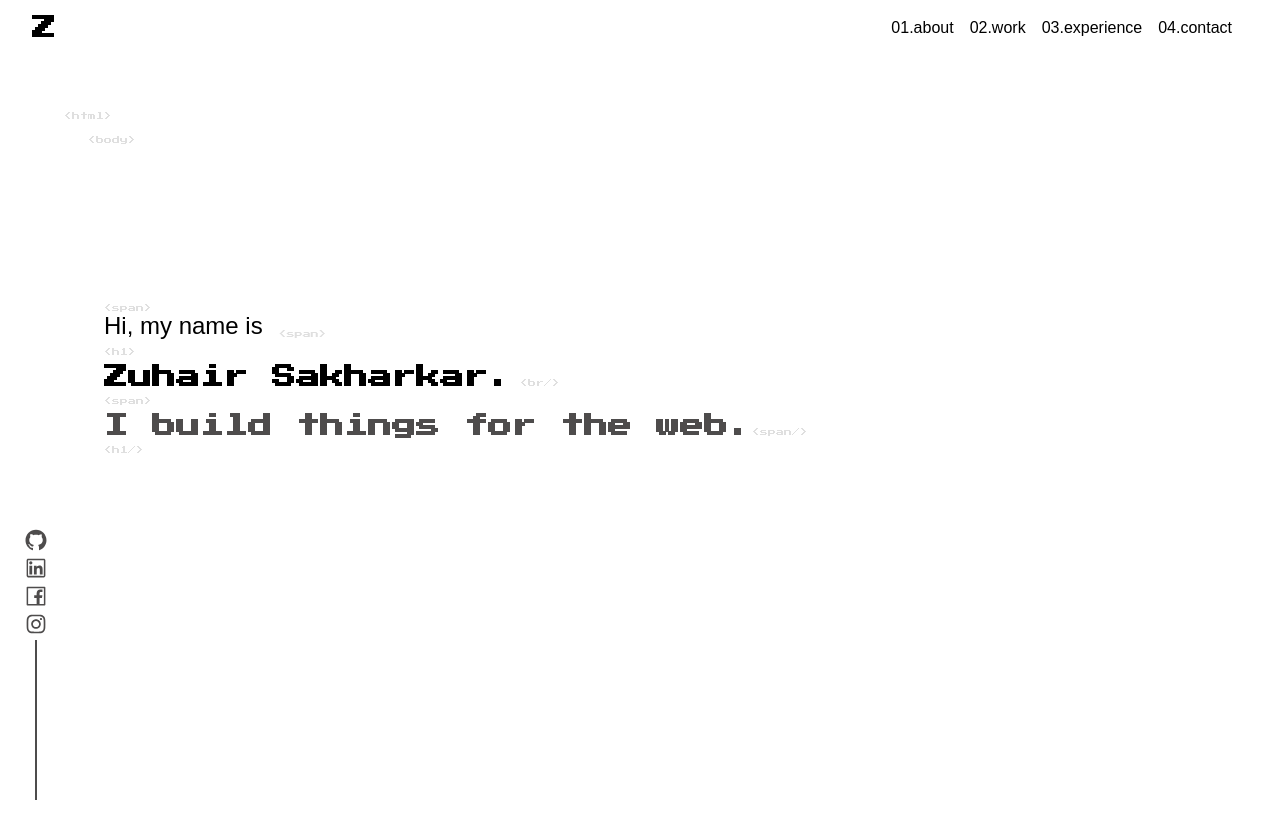
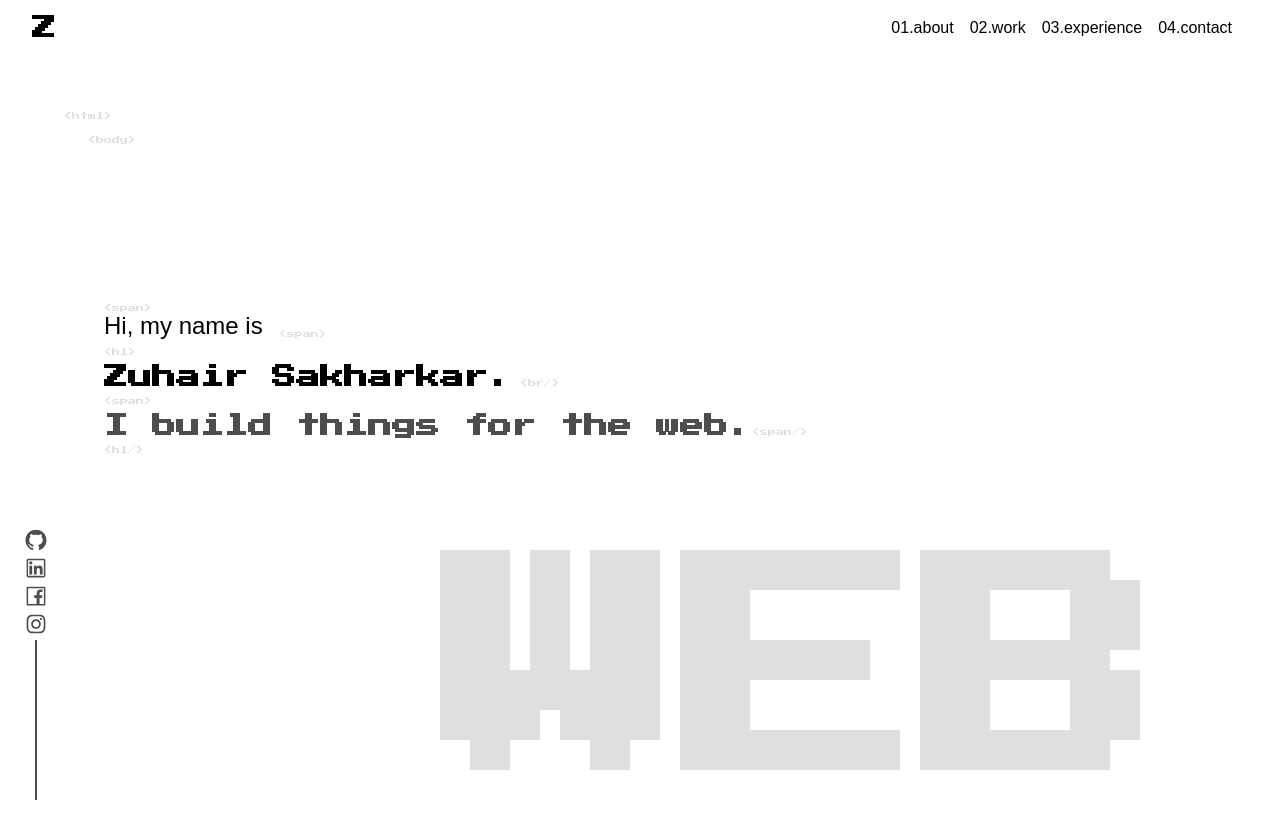
Before and after one commit to sakharkarZuhair/NewPortfolio, a React (Create React App) app: page / in a window 1280 px wide. Shown: the top 838 px of the page. Built offline with nearby package versions, Linux system fonts and the light colour scheme; a web font is replaced by a local one.

Commit message:
HomeScreen Completed..

```diff
--- a/src/App.js
+++ b/src/App.js
@@ -1,8 +1,8 @@
 import React from "react";
-import { Routes, Route } from "react-router-dom";
 import Navbar from "./Components/Navbar";
 import SocialMedia from "./Components/SocialMedia";
 import HomeScreen from "./Screens/HomeScreen";
+// import Mail from "./Components/Mail";
 
 const App = () => {
   return (
@@ -10,6 +10,7 @@ const App = () => {
       <Navbar />
       <HomeScreen />
       <SocialMedia />
+      {/* <Mail /> */}
     </>
   );
 };
--- a/src/Components/SocialMedia.jsx
+++ b/src/Components/SocialMedia.jsx
@@ -19,7 +19,6 @@ const SocialMedia = () => {
         </div>
         <div className="mediaVerticalLine">{/* <hr /> */}</div>
       </div>
-      <div className="mediaMail"></div>
     </div>
   );
 };
--- a/src/Screens/HomeScreen.jsx
+++ b/src/Screens/HomeScreen.jsx
@@ -27,6 +27,8 @@ const HomeScreen = () => {
             <p>{"<span/>"}</p>
           </div>
           <p className="homeH1TagTwo">{"<h1/>"}</p>
+
+          <span className="homeMark">WEB</span>
         </div>
       </div>
     </div>
--- a/src/Styles/HomeScreen.css
+++ b/src/Styles/HomeScreen.css
@@ -119,3 +119,17 @@
   color: #dfdfdf;
   margin-top: -2vh;
 }
+
+.homeMark {
+  display: flex;
+  position: absolute;
+  right: 0;
+  bottom: 0;
+  /* margin-top: 20vh; */
+  font-size: 30vh;
+  font-weight: bold;
+  font-family: "Press Start 2P", cursive;
+  color: #dfdfdf;
+  margin-right: 15vh;
+  /* margin-top: -10vh; */
+}
--- a/src/Styles/Navbar.css
+++ b/src/Styles/Navbar.css
@@ -10,7 +10,7 @@ body {
   justify-content: space-between;
   /* box-shadow: 1px 1px 10px 1px rgb(241, 241, 241); */
   /* margin: 0; */
-  /* background-color: #000; */
+  background-color: white;
   position: fixed;
   top: 0;
   right: 0;
--- a/src/Styles/SocialMedia.css
+++ b/src/Styles/SocialMedia.css
@@ -28,4 +28,10 @@
   margin-bottom: 0.5vh;
   color: #4e4c4c;
   cursor: "pointer";
+  transition: all 0.2s ease-in-out;
 }
+
+.mediaSingleIcon:hover {
+  /* transition: 2s; */
+  transform: translateY(-2px);
+}
```
Also changed, not shown: src/Components/Mail.jsx (added, +17 -0 lines), src/Styles/Mail.css (added, +40 -0 lines).
